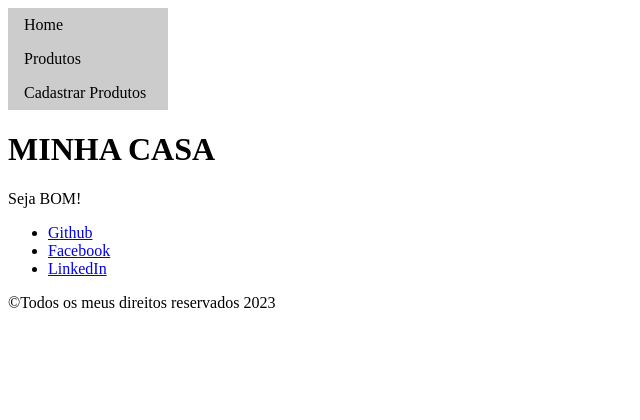
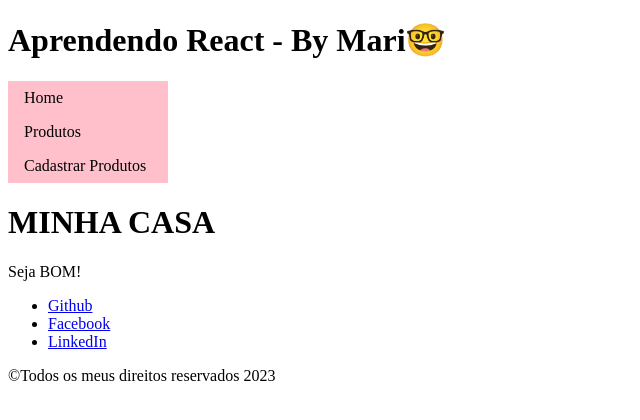
Before and after one commit to NeugeMa/spa-1tdspl, a React (Vite) app: page / in a window 1280 px wide. Shown: the top 420 px of the page, without its empty margins (0-640 px from the left). Built offline with nearby package versions, Linux system fonts and the light colour scheme.

Commit message:
Iniciando Cabecalho + Estilizando

```diff
--- a/src/components/Cabecalho/Cabecalho.jsx
+++ b/src/components/Cabecalho/Cabecalho.jsx
@@ -10,13 +10,16 @@ export default function Cabecalho(props) {
   return (
     <>
       <header className="cabecalho">
+      <h1> Aprendendo React - By Mari🤓</h1>
         <ul>
           <li>
             <Link to="/">Home</Link>
           </li>
+
           <li>
             <Link to="/produtos">Produtos</Link>
           </li>
+
           <li>
             <Link to="/cadastrar">Cadastrar Produtos</Link>
           </li>
--- a/src/components/Cabecalho/Cabecalho.scss
+++ b/src/components/Cabecalho/Cabecalho.scss
@@ -6,7 +6,7 @@
         margin: 0;
         padding: 0;
         width: 160px;
-        background-color: #ccc;
+        background-color: #FFC0CB;
 
 
         li a {
@@ -17,7 +17,7 @@
             transition: background-color 300ms ease-out, color 300ms ease-out;
 
             &:hover{
-                background-color: #888;
+                background-color: #f38497;
                 color: #fff;
             }
 
```
